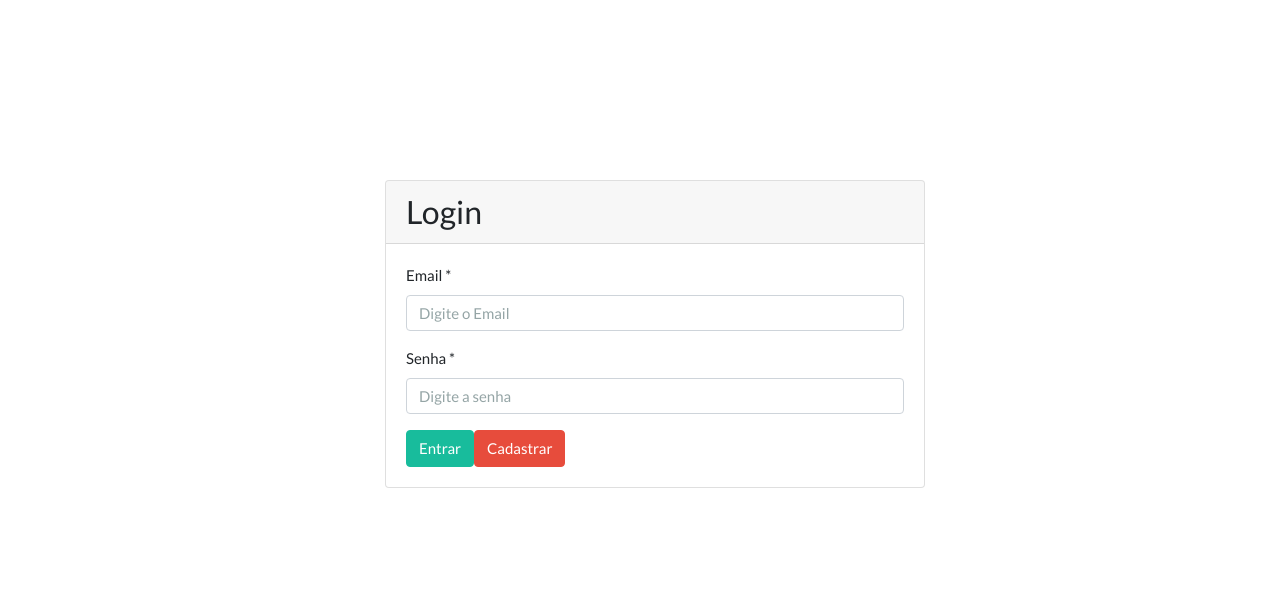
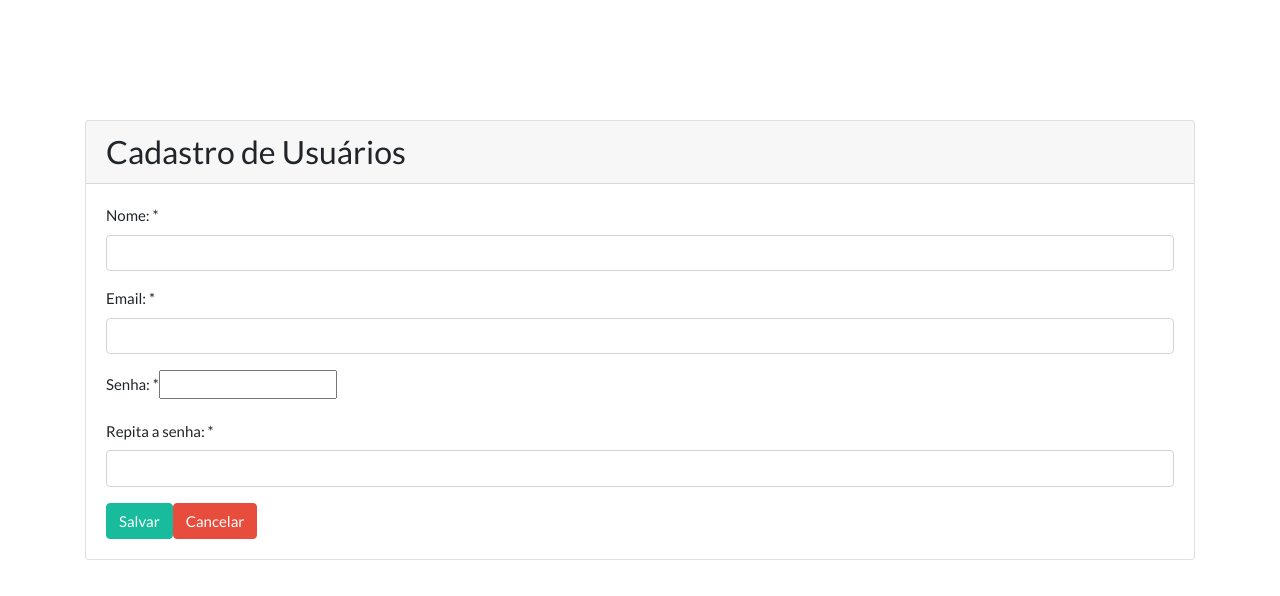
Before and after one commit to leonardocintra/minhas-financas-front, a React (Create React App) app: page / in a window 1280 px wide. Shown: the top 596 px of the page. Built offline with nearby package versions, Linux system fonts and the light colour scheme.

Commit message:
ok cadastro

```diff
--- a/src/App.js
+++ b/src/App.js
@@ -1,6 +1,6 @@
 import React from 'react';
 
-import Login from './views/login'
+import CadastroUsuario from './views/cadastroUsuario'
 
 import 'bootswatch/dist/flatly/bootstrap.css'
 import './custom.css'
@@ -10,7 +10,7 @@
   render() {
     return (
       <div>
-        <Login />
+        <CadastroUsuario />
       </div>
     )
   }
--- /dev/null
+++ b/src/views/cadastroUsuario.js
@@ -0,0 +1,61 @@
+import React from 'react';
+import Card from '../components/card';
+import FormGroup from '../components/form-group';
+
+class CadastroUsuario extends React.Component {
+
+  state = {
+    nome: '',
+    email: '',
+    senha: '',
+    senhaRepeticao: ''
+  }
+
+  cadastrar = () => {
+    console.log('Salvar')
+  }
+
+  render() {
+    return (
+      <div className="container">
+        <Card title="Cadastro de Usuários">
+          <div className="row">
+            <div className="col-lg-12">
+              <div className="bs-component">
+                <FormGroup label="Nome: *" htmlFor="inputNome">
+                  <input type="text" id="inputNome" name="nome"
+                    className="form-control"
+                    onChange={(e) => this.setState({ nome: e.target.value })} />
+                </FormGroup>
+
+                <FormGroup label="Email: *" htmlFor="inputEmail">
+                  <input type="email" id="inputEmail" name="email"
+                    className="form-control"
+                    onChange={(e) => this.setState({ email: e.target.value })} />
+                </FormGroup>
+
+                <FormGroup label="Senha: *" htmlFor="inputSenha">
+                  <input type="password" id="inputSenha" name="senha"
+                    className="form-coentrol"
+                    onChange={(e) => this.setState({ senha: e.target.value })} />
+                </FormGroup>
+
+                <FormGroup label="Repita a senha: *" htmlFor="inputRepitaSenha">
+                  <input type="password" id="inputRepitaSenha" name="senha"
+                    className="form-control"
+                    onChange={(e) => this.setState({ senhaRepeticao: e.target.value })} />
+                </FormGroup>
+
+                <button onClick={this.cadastrar} type="button" className="btn btn-success">Salvar</button>
+                <button type="button" className="btn btn-danger">Cancelar</button>
+
+              </div>
+            </div>
+          </div>
+        </Card>
+      </div>
+    )
+  }
+}
+
+export default CadastroUsuario
```
